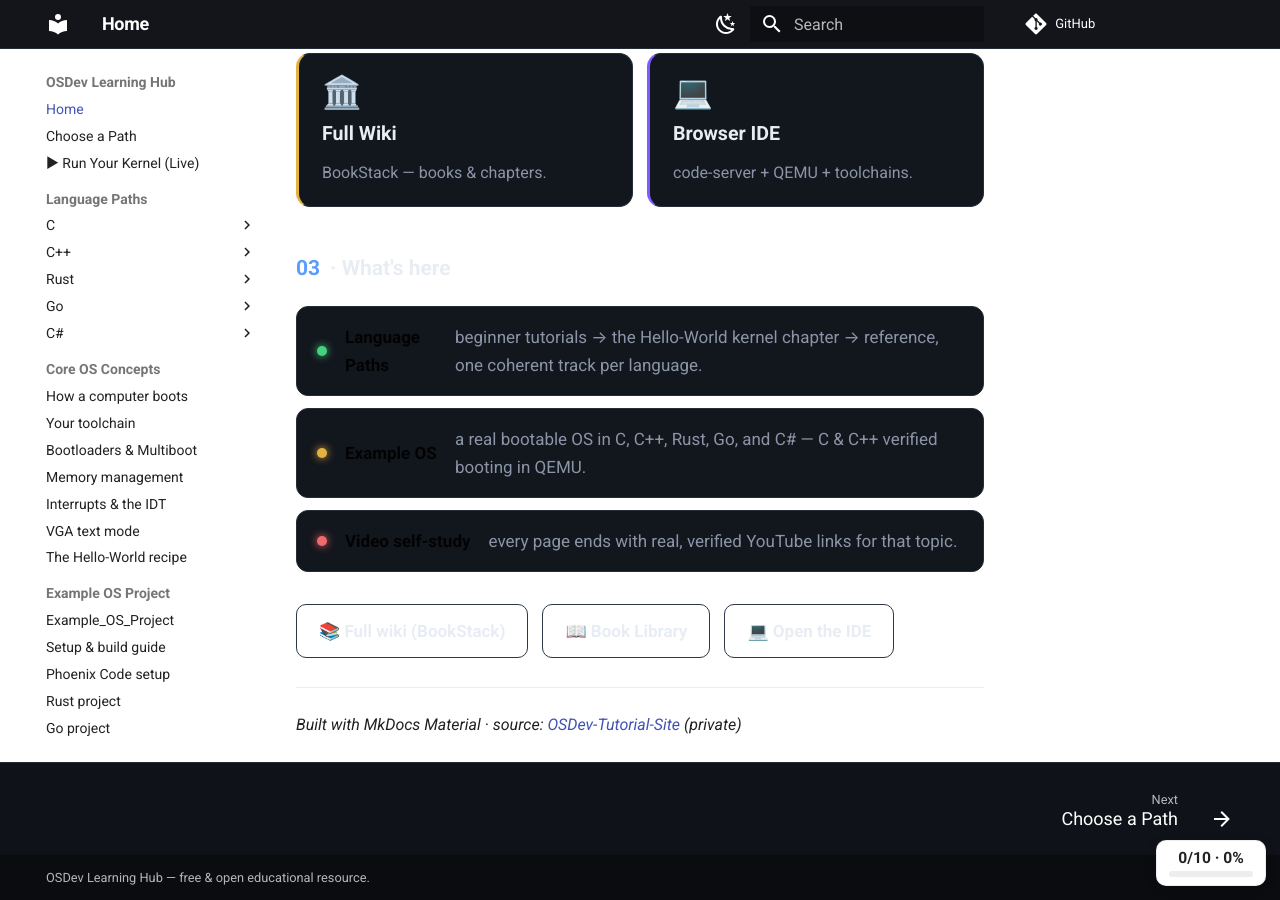
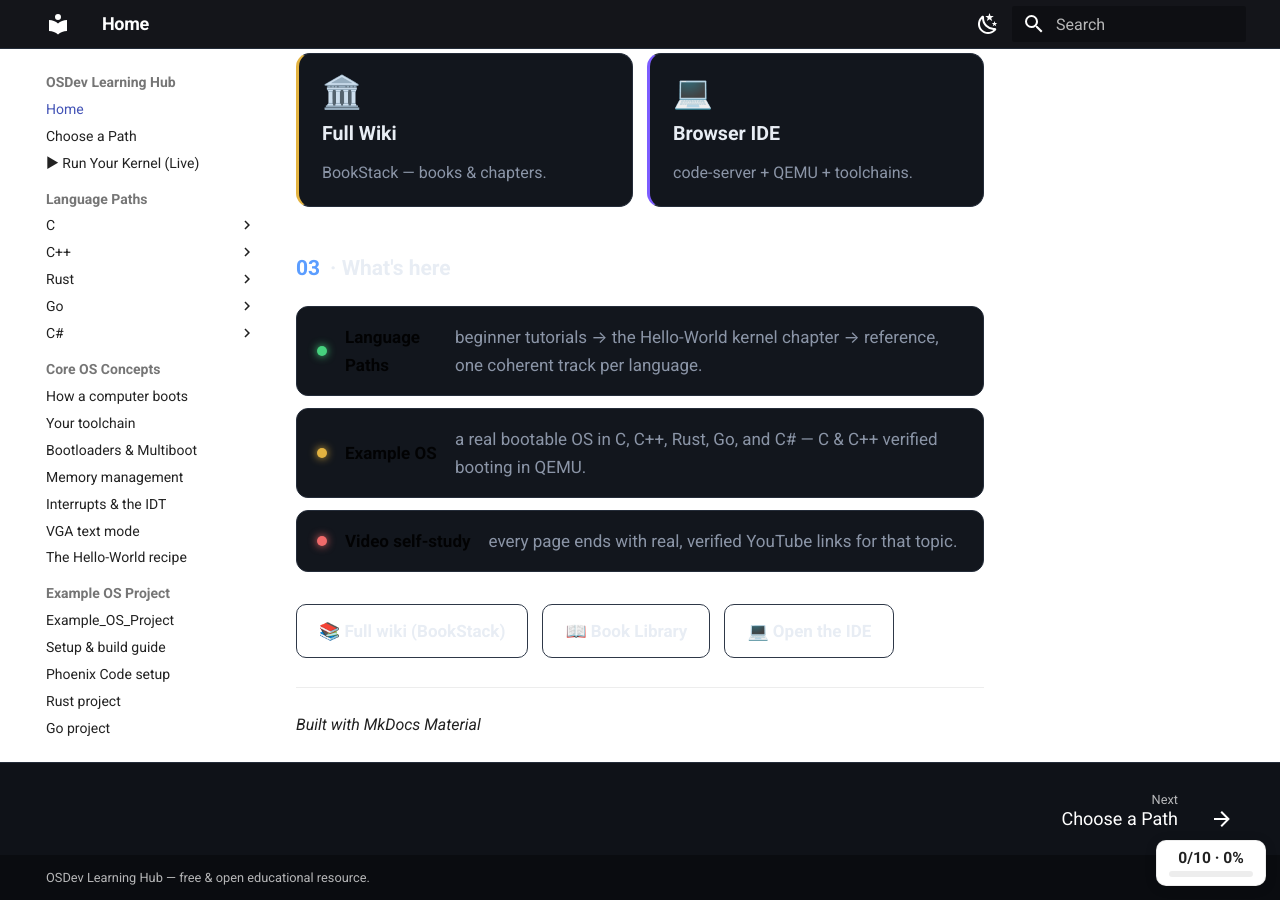
Before and after one commit to blivodev/OSDev-Tutorial-Site, an MkDocs documentation site: the page built from docs/index.md, in a window 1280 px wide and 900 px high, scrolled down 2258 px. Built offline with MkDocs 1.6.1 and Material for MkDocs 9.7.7, drawn with Linux system fonts in a browser that asks for light colours; comment, search, counter and statistics services are not loaded.

Commit message:
Remove private-repo references

```diff
--- a/docs/index.md
+++ b/docs/index.md
@@ -53,4 +53,4 @@
 
 ---
 
-*Built with MkDocs Material · source: [OSDev-Tutorial-Site](https://github.com/YOUR_USERNAME/OSDev-Tutorial-Site) (private)*
+*Built with MkDocs Material*
--- a/mkdocs.yml
+++ b/mkdocs.yml
@@ -1,7 +1,6 @@
 site_name: OSDev Learning Hub
 site_description: A beginner-friendly Operating System development learning resource — tutorials, glossary, and a 5-language "Hello World" OS.
 site_url: https://osdev.sektor9.dev/
-repo_url: https://github.com/YOUR_USERNAME/OSDev-Tutorial-Site
 edit_uri: ""
 
 theme:
```
